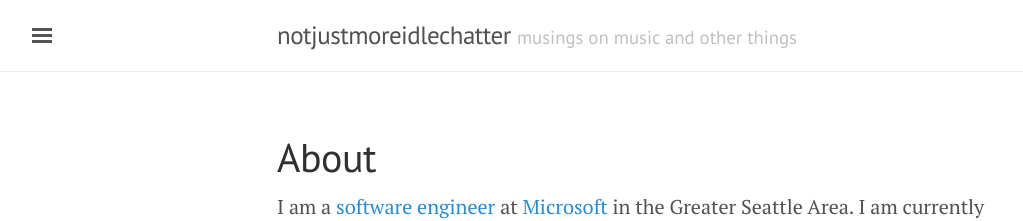
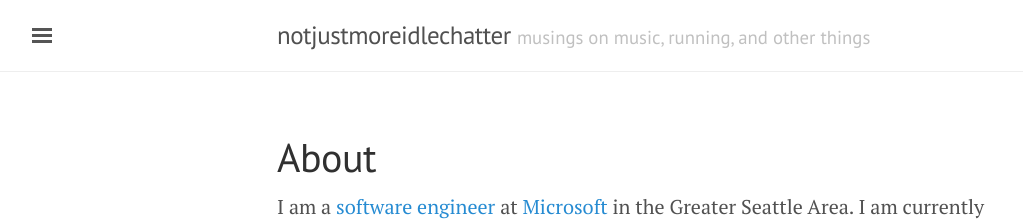
Before and after one commit to emilylawton/emilylawton.github.io, a Jekyll site: the page built from about.md, in a window 1280 px wide. Shown: the top 221 px of the page, without its empty margins (3-1026 px from the left). Built offline with Jekyll 4.4.1, drawn with Linux system fonts in a browser that asks for light colours.

Commit message:
add running to site description

```diff
--- a/_config.yml
+++ b/_config.yml
@@ -5,8 +5,8 @@ permalink:           pretty
 
 # Setup
 title:               notjustmoreidlechatter
-tagline:             'musings on music and other things'
-description:         'musings on music and other things by <a href="https://twitter.com/emilymlawton">emily lawton</a>'
+tagline:             'musings on music, running, and other things'
+description:         'musings on music, running, and other things by <a href="https://twitter.com/emilymlawton">emily lawton</a>'
 url:                 http://lanyon.getpoole.com
 baseurl:             ''
 paginate:            10
```
